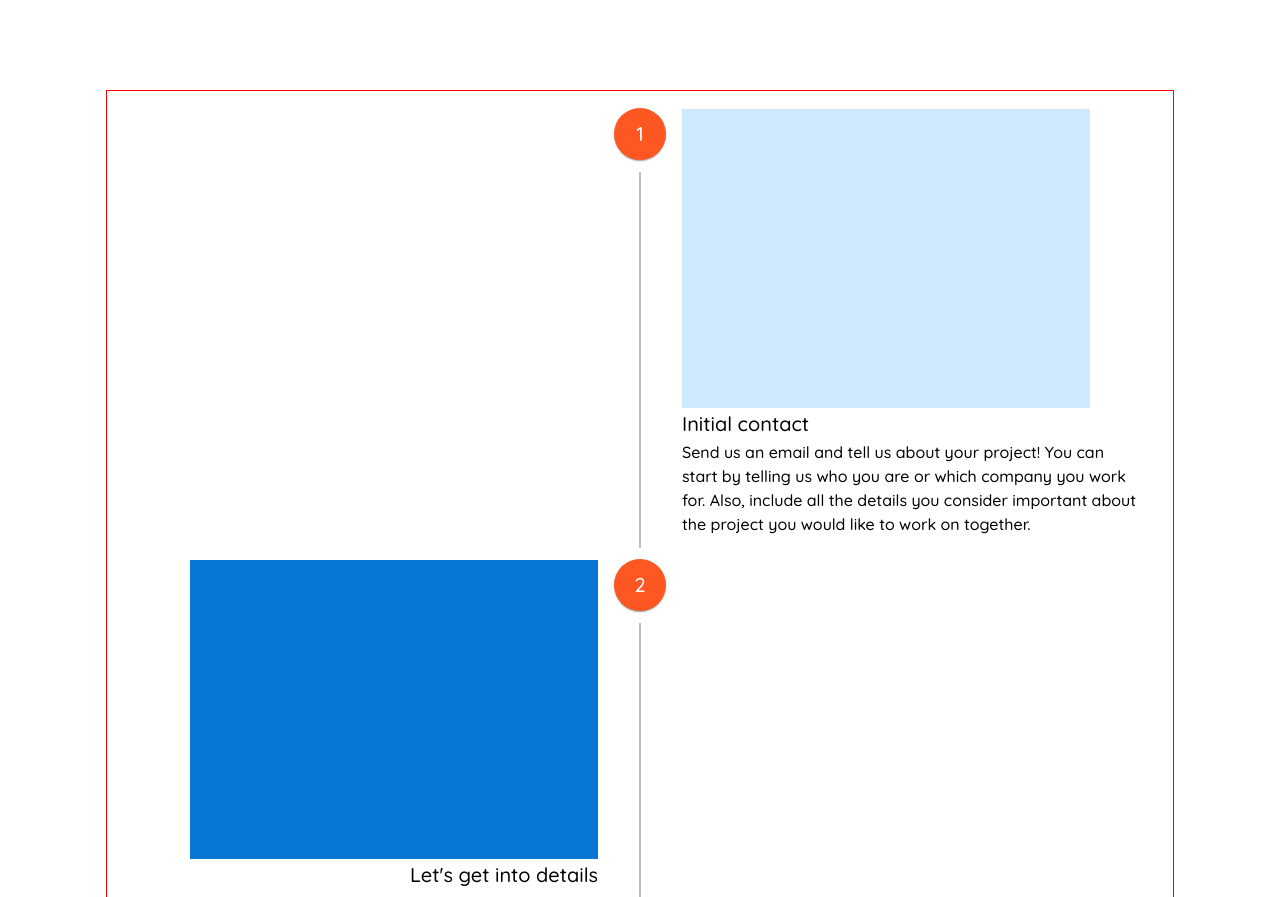
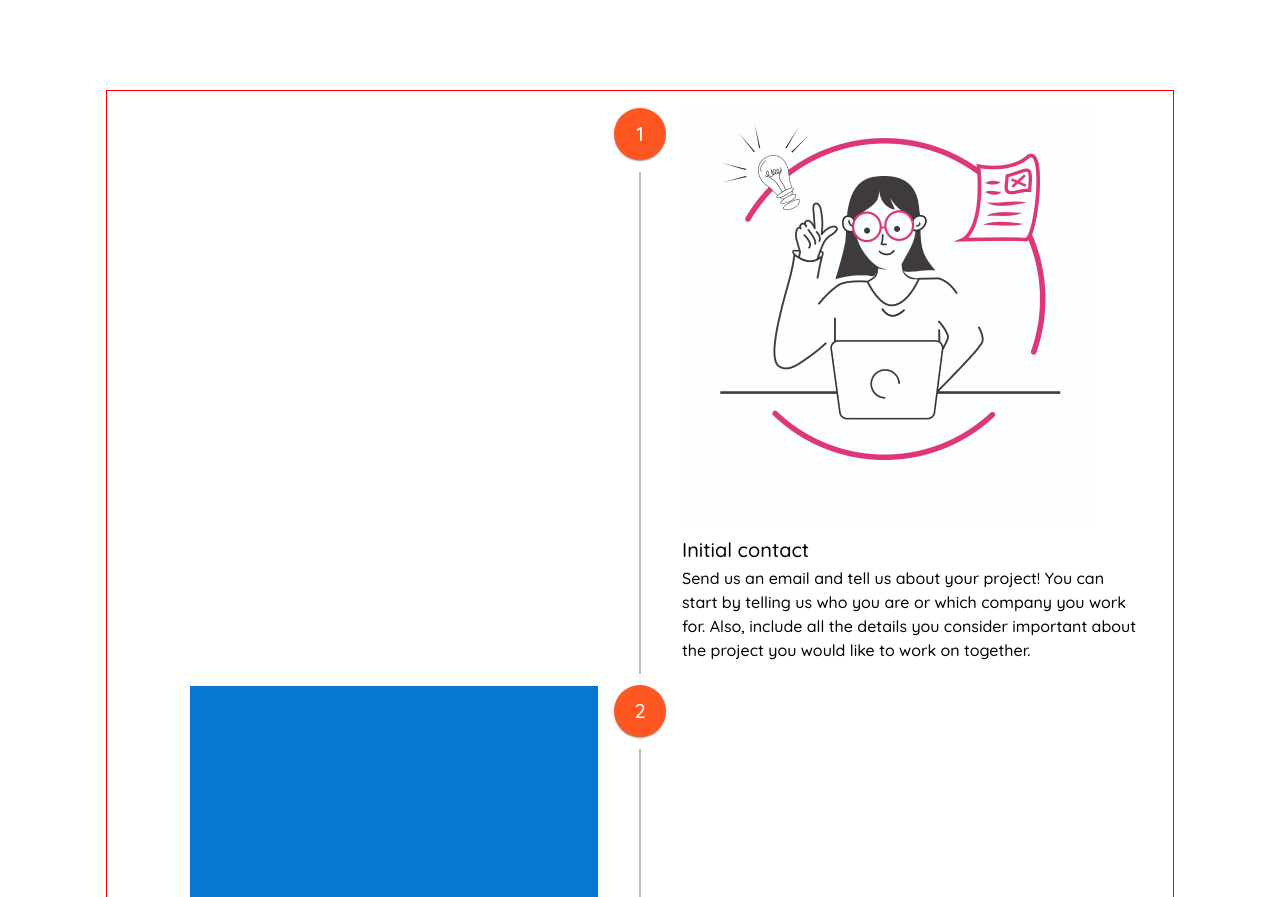
Before and after one commit to Anieto86/chem-dye-2023, a React (Vite) app: page /Service in a window 1280 px wide. Shown: the part 1658-2555 px from the top of the page. Built offline with nearby package versions, Linux system fonts and the light colour scheme.

Commit message:
retomando chemdye

```diff
--- a/src/components/RoadMap.jsx
+++ b/src/components/RoadMap.jsx
@@ -11,6 +11,7 @@ import {
 import { Avatar, Box, Grid, Typography } from '@mui/material';
 import { deepOrange } from '@mui/material/colors';
 import { motion, useAnimation } from 'framer-motion';
+import initialContact from '../assets/img/initial-contact.jpg';
 
 const AnimatedTimelineItem = ({ children }) => {
   const controls = useAnimation();
@@ -59,7 +60,12 @@ export const RoadMap = () => {
           </TimelineSeparator>
 
           <TimelineContent sx={{ py: '12px', px: 2 }}>
-            <Box sx={{ bgcolor: '#cfe8fc', width: 408, height: 299 }} />
+            <img
+              srcSet={`${initialContact}?w=164&h=164&fit=crop&auto=format&dpr=2 2x`}
+              src={initialContact}
+              alt="initial-contact"
+              loading="lazy"
+            />
             <Typography variant="h6" component="span">
               Initial contact
             </Typography>
```
Also changed, not shown: src/assets/img/initial-contact.jpg (added).
